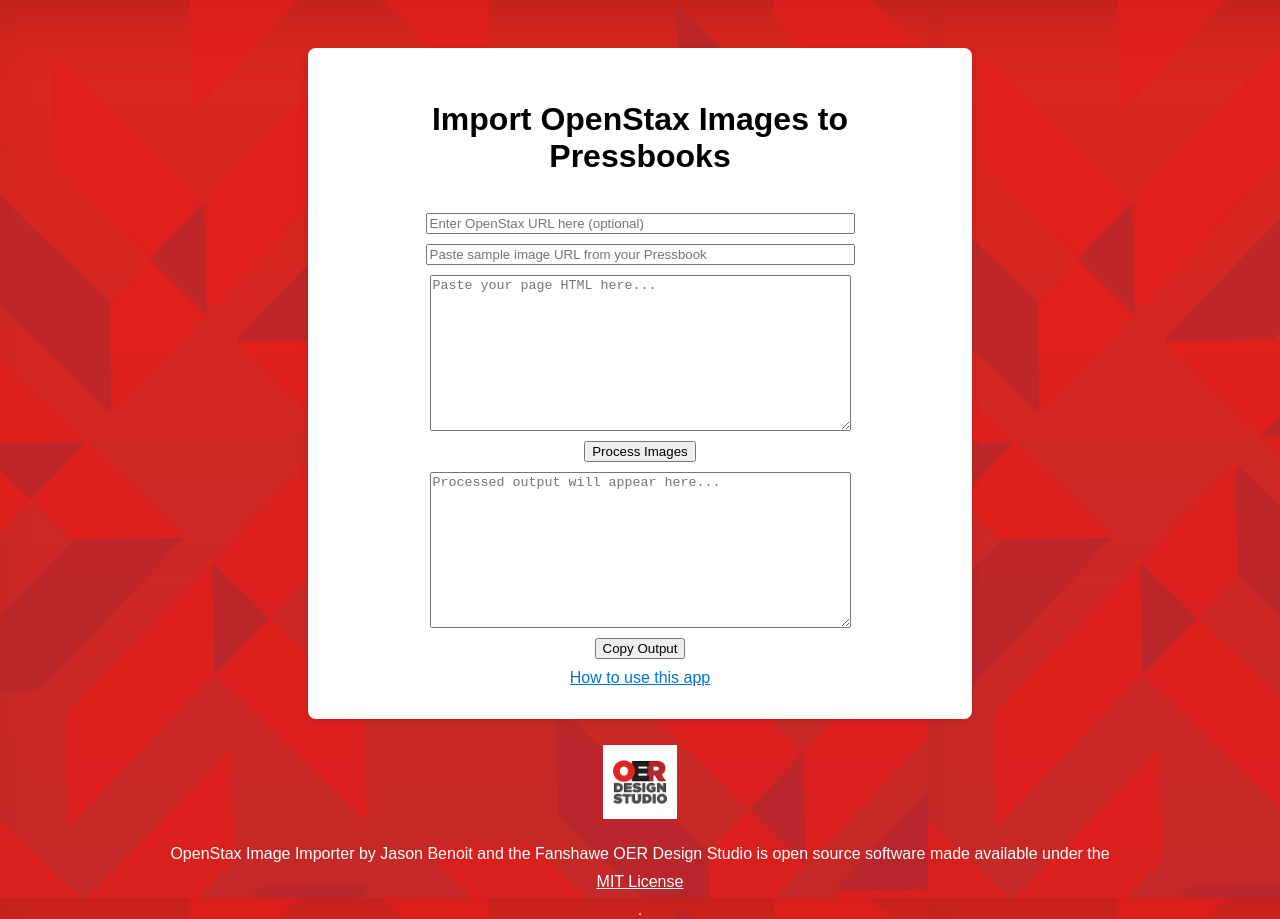
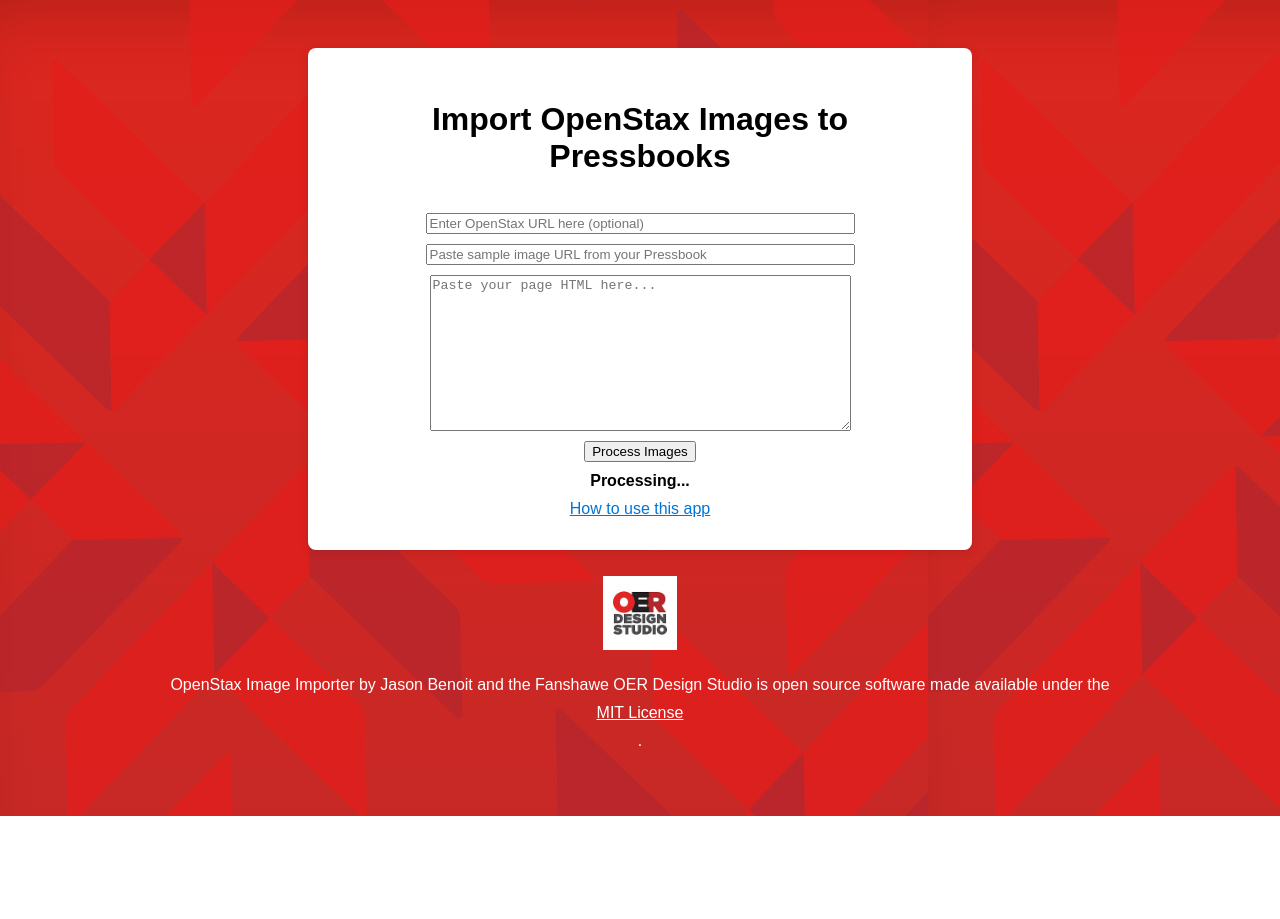
Before and after one commit to FanshaweOERDesign/OpenStax-Image-Importer, a website: page public/index.html in a window 1280 px wide. Both pictures are taken after a click on the button "Process Images". After the commit the page ends 816 px from the top, so only its background shows below. Drawn offline with nearby package versions, Linux system fonts and the light colour scheme.

Commit message:
Updated with processing status and show/hide generated html when available.

```diff
--- a/public/index.html
+++ b/public/index.html
@@ -106,8 +106,9 @@
             <textarea id="htmlContent" rows="10" cols="50" placeholder="Paste your page HTML here..."></textarea>
 
             <button id="downloadZip">Process Images</button>
-            <textarea id="output" rows="10" cols="50" placeholder="Processed output will appear here..."></textarea>
-            <button id="copyBtn">Copy Output</button>
+            <div id="status" style="display: none; font-weight: bold;">Processing...</div>
+            <textarea id="output" rows="10" cols="50" style="display: none;" placeholder="Processed output will appear here..."></textarea>
+            <button id="copyBtn" style="display: none;">Copy Output</button>
             <a id="help-link" href="#" onclick="document.getElementById('help-modal').style.display='block'; return false;"
             style="color: #0074d9; text-decoration: underline;">How to use this app</a>
         </div>
@@ -249,6 +250,9 @@
         $('downloadZip').addEventListener('click', async () => {
             const rawHTML = $('htmlContent').value;
             const output = $('output');
+            output.style.display = 'none';
+            $('copyBtn').style.display = 'none';
+            $('status').style.display = 'block';
             const sampleImageUrl = $('sample-image-url').value.trim();
             const openStaxUrl = $('openstax-url').value.trim();
             let openStaxTitle = '';
@@ -311,7 +315,10 @@
                 }
 
             });
+            $('status').style.display = 'none';
             output.value = doc.documentElement.querySelector('body').innerHTML;
+            output.style.display = 'block';
+            $('copyBtn').style.display = 'block';
         });
 
         $('htmlContent').addEventListener('click', () => {
```
